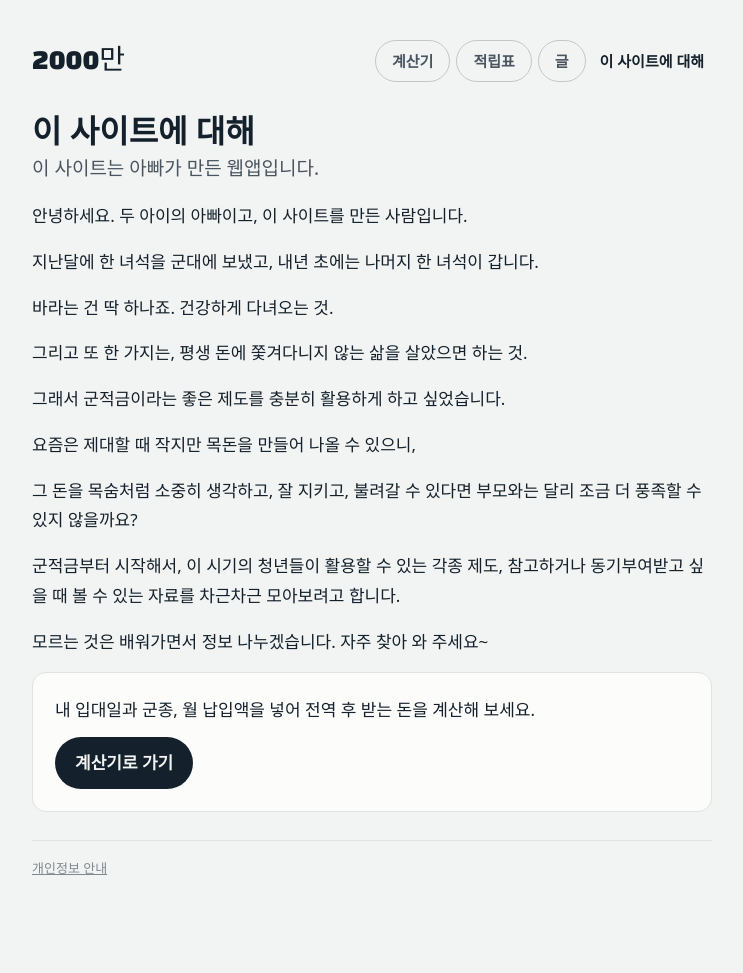
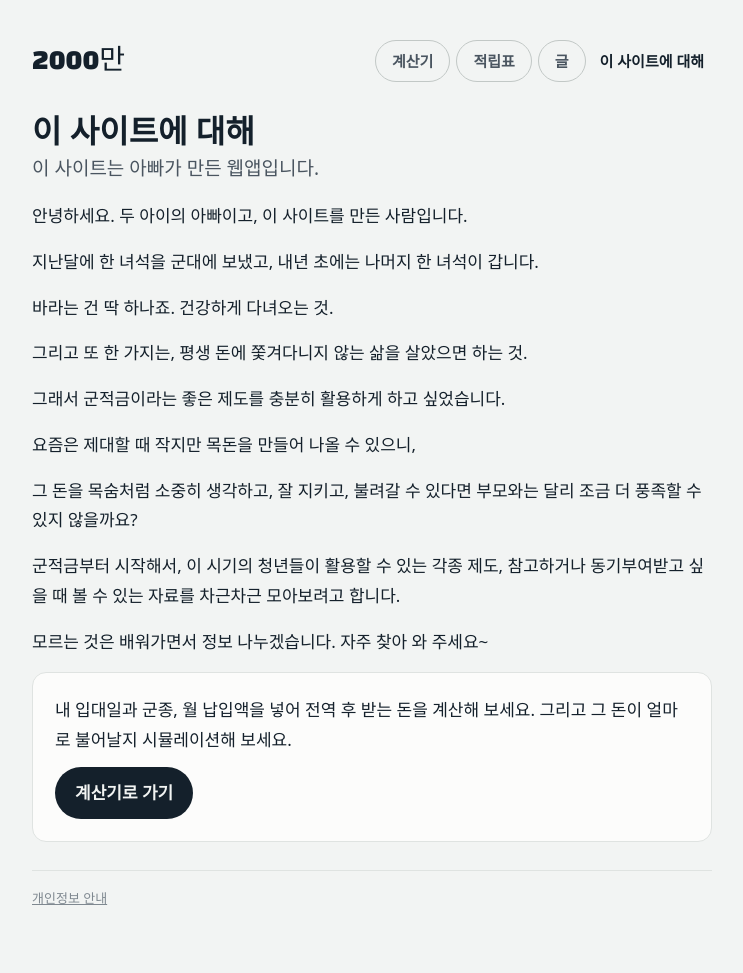
Before and after one commit to sephkwon/2000man, a Jekyll site: the page built from about.html, in a window 1280 px wide. Shown: the whole page, without its empty margins (268-1011 px from the left). Built offline with Jekyll 4.4.1, drawn with Linux system fonts in a browser that asks for light colours; some web fonts are replaced; before the commit the page ends 944 px from its top, so only the background shows below that.

Commit message:
Update about.html

```diff
--- a/about.html
+++ b/about.html
@@ -29,7 +29,7 @@ nav: about
   <p>모르는 것은 배워가면서 정보 나누겠습니다. 자주 찾아 와 주세요~</p>
 
   <div class="cta">
-    <p>내 입대일과 군종, 월 납입액을 넣어 전역 후 받는 돈을 계산해 보세요.</p>
+    <p>내 입대일과 군종, 월 납입액을 넣어 전역 후 받는 돈을 계산해 보세요. 그리고 그 돈이 얼마로 불어날지 시뮬레이션해 보세요.</p>
     <a class="btn" href="{{ '/' | relative_url }}">계산기로 가기</a>
   </div>
 </article>
```
